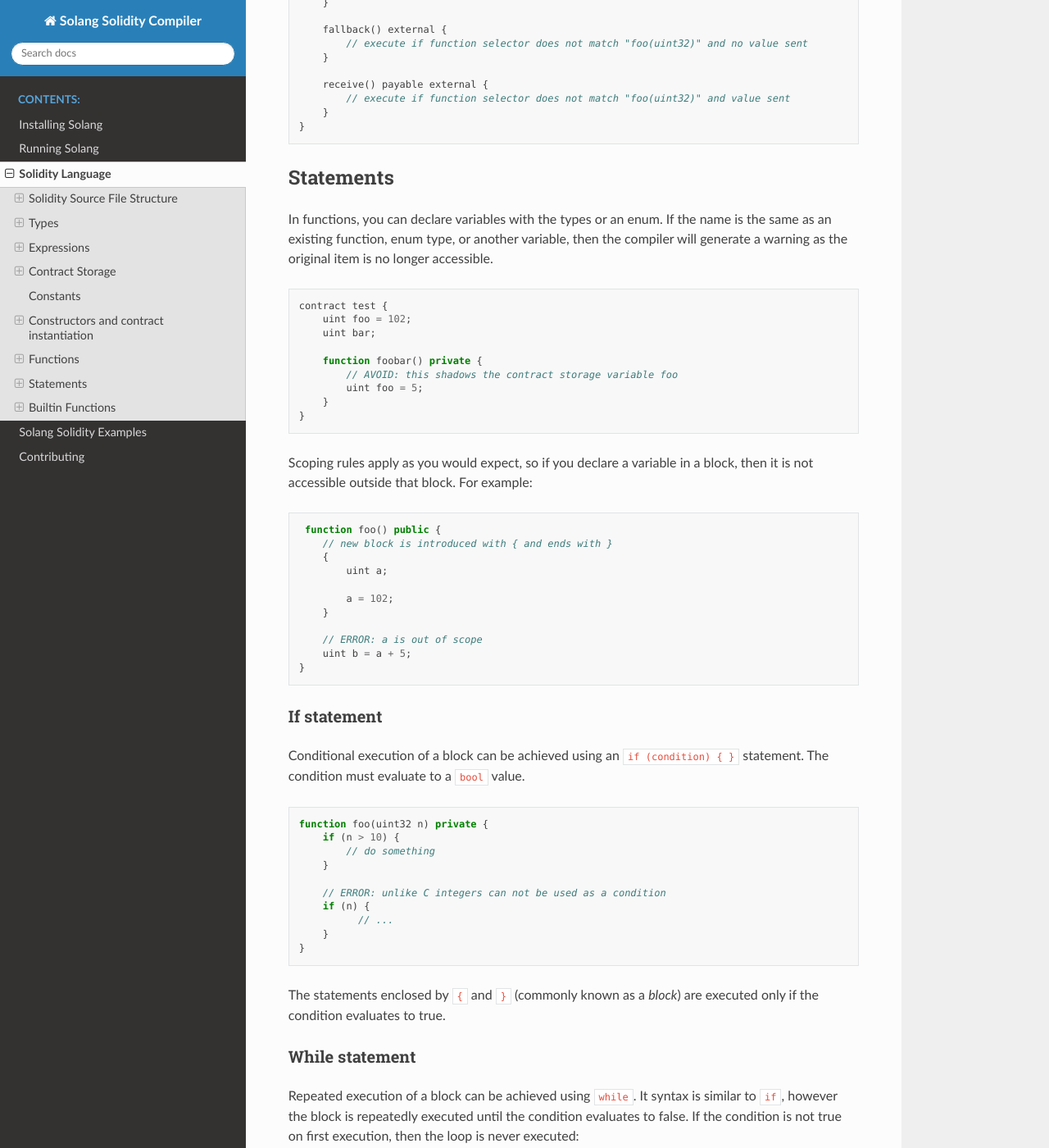
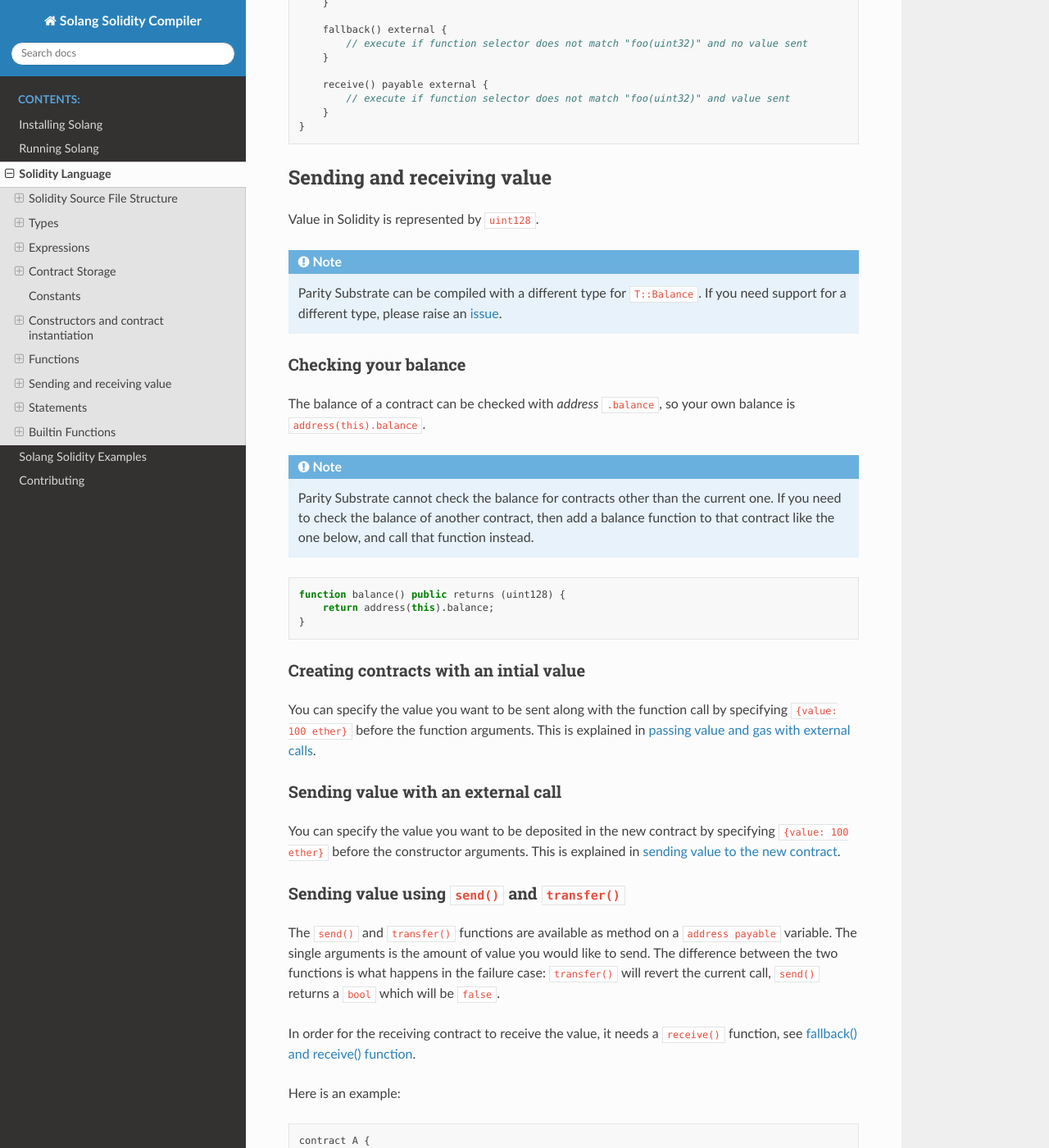
Before and after one commit to hyperledger-solang/solang, a Sphinx documentation site: the page built from docs/language.rst, in a window 1280 px wide and 1400 px high, scrolled down 29608 px. Shown: the whole window at 82% size. Built offline with Sphinx 7.4.7 and the Read the Docs theme 2.0.0, drawn with Linux system fonts in a browser that asks for light colours; some of the changed text lies outside the part shown.

Commit message:
Document sending and receiving value
Signed-off-by: Sean Young <sean@mess.org>

```diff
--- a/docs/language.rst
+++ b/docs/language.rst
@@ -1524,6 +1524,96 @@ Both functions must be declare ``external``.
         }
     }
 
+Sending and receiving value
+---------------------------
+
+Value in Solidity is represented by ``uint128``.
+
+.. note::
+
+    Parity Substrate can be compiled with a different type for ``T::Balance``. If you
+    need support for a different type, please raise an
+    `issue <https://github.com/hyperledger-labs/solang/issues>`_.
+
+Checking your balance
+_____________________
+
+The balance of a contract can be checked with `address` ``.balance``, so your own balance
+is ``address(this).balance``.
+
+.. note::
+    Parity Substrate cannot check the balance for contracts other than the current
+    one. If you need to check the balance of another contract, then add a balance
+    function to that contract like the one below, and call that function instead.
+
+.. code-block:: javascript
+
+    function balance() public returns (uint128) {
+        return address(this).balance;
+    }
+
+Creating contracts with an intial value
+_______________________________________
+
+You can specify the value you want to be sent along with the function call by
+specifying ``{value: 100 ether}`` before the function arguments. This is
+explained in `passing value and gas with external calls`_.
+
+
+Sending value with an external call
+______________________________________
+
+You can specify the value you want to be deposited in the new contract by
+specifying ``{value: 100 ether}`` before the constructor arguments. This is
+explained in `sending value to the new contract`_.
+
+
+Sending value using ``send()`` and ``transfer()``
+_________________________________________________
+
+The ``send()`` and ``transfer()`` functions are available as method on a
+``address payable`` variable. The single arguments is the amount of value you
+would like to send. The difference between the two functions is what happens
+in the failure case: ``transfer()`` will revert the current call, ``send()``
+returns a ``bool`` which will be ``false``.
+
+In order for the receiving contract to receive the value, it needs a ``receive()``
+function, see `fallback() and receive() function`_.
+
+Here is an example:
+
+.. code-block:: javascript
+
+    contract A {
+        B other;
+
+        constructor() public {
+            other = new B();
+
+            bool complete = payable(other).transfer(100);
+
+            if (!complete) {
+                // oops
+            }
+
+            // if the following fails, our transaction will fail
+            other.send(100);
+        }
+
+
+
+    }
+
+    contract B {
+        receive() payable external {
+            // ..
+        }
+    }
+
+.. note::
+    This uses the ``ext_call()`` mechanism rather than ``ext_transfer()``, since
+    Solidity expects the ``receive()`` function to be called on receipt.
+
 Statements
 ----------
 
```
